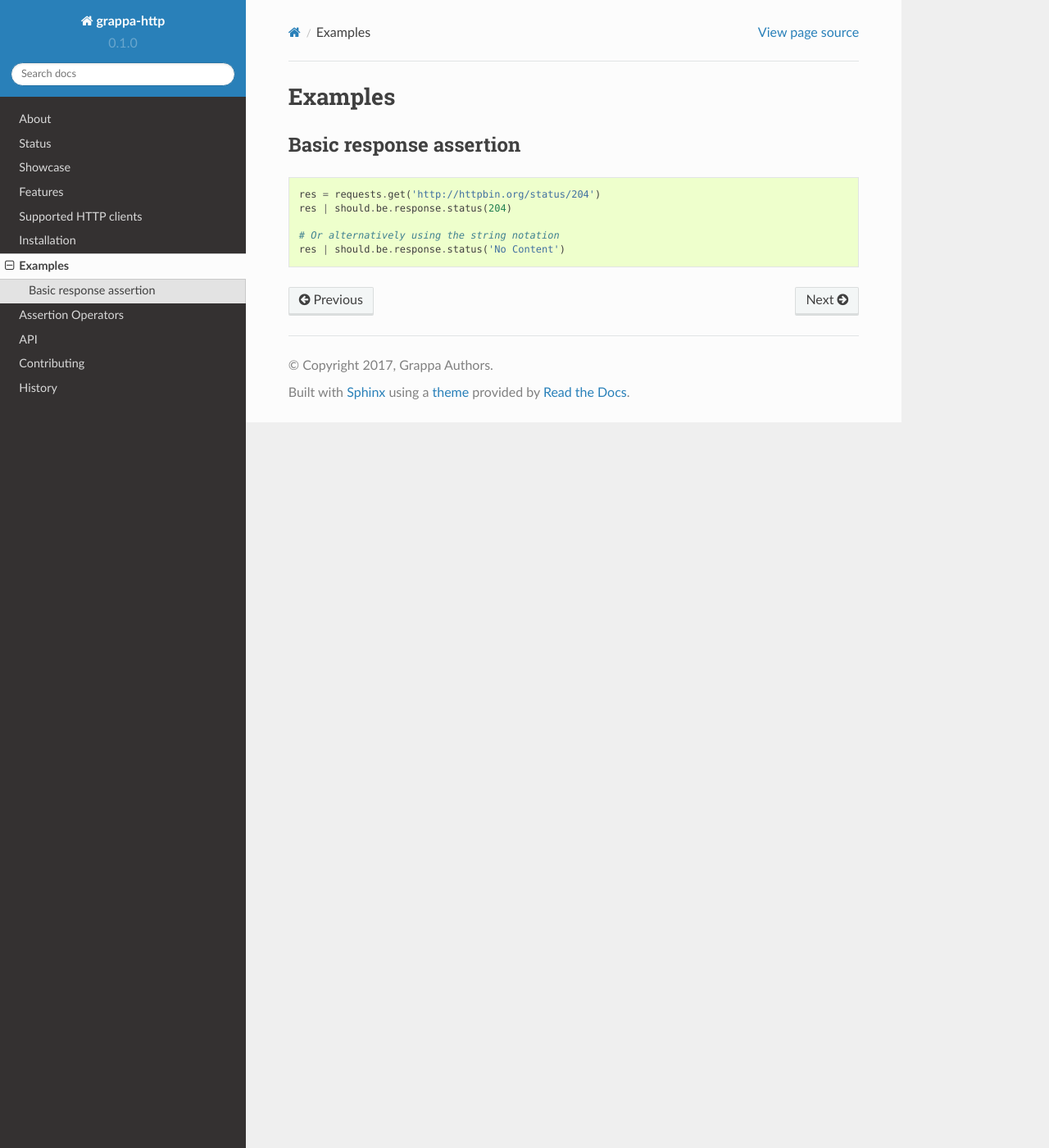
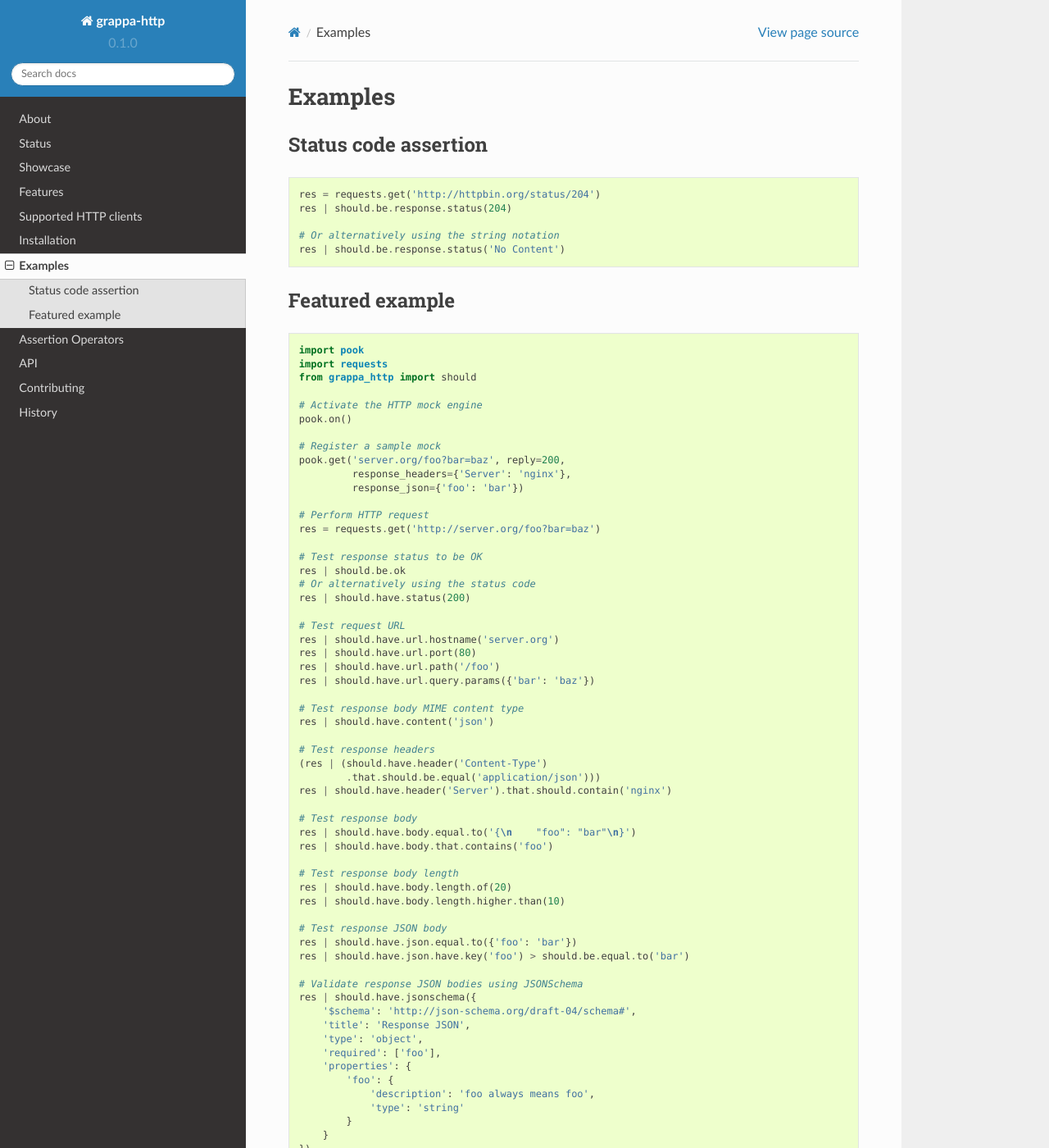
Before and after one commit to grappa-py/http, a Sphinx documentation site: the page built from docs/examples.rst, in a window 1280 px wide and 1400 px high. Shown: the whole window at 82% size. Built offline with Sphinx 7.4.7 and the Read the Docs theme 2.0.0, drawn with Linux system fonts in a browser that asks for light colours; pages that are not in the unit, such as notebooks, are missing from menus.

Commit message:
feat(examples): add featured example

```diff
--- a/docs/examples.rst
+++ b/docs/examples.rst
@@ -1,8 +1,8 @@
 Examples
 ========
 
-Basic response assertion
-------------------------
+Status code assertion
+---------------------
 
 .. code-block:: python
 
@@ -12,3 +12,68 @@ Basic response assertion
 
     # Or alternatively using the string notation
     res | should.be.response.status('No Content')
+
+Featured example
+----------------
+
+.. code-block:: python
+
+    import pook
+    import requests
+    from grappa_http import should
+
+    # Activate the HTTP mock engine
+    pook.on()
+
+    # Register a sample mock
+    pook.get('server.org/foo?bar=baz', reply=200,
+             response_headers={'Server': 'nginx'},
+             response_json={'foo': 'bar'})
+
+    # Perform HTTP request
+    res = requests.get('http://server.org/foo?bar=baz')
+
+    # Test response status to be OK
+    res | should.be.ok
+    # Or alternatively using the status code
+    res | should.have.status(200)
+
+    # Test request URL
+    res | should.have.url.hostname('server.org')
+    res | should.have.url.port(80)
+    res | should.have.url.path('/foo')
+    res | should.have.url.query.params({'bar': 'baz'})
+
+    # Test response body MIME content type
+    res | should.have.content('json')
+
+    # Test response headers
+    (res | (should.have.header('Content-Type')
+            .that.should.be.equal('application/json')))
+    res | should.have.header('Server').that.should.contain('nginx')
+
+    # Test response body
+    res | should.have.body.equal.to('{\n    "foo": "bar"\n}')
+    res | should.have.body.that.contains('foo')
+
+    # Test response body length
+    res | should.have.body.length.of(20)
+    res | should.have.body.length.higher.than(10)
+
+    # Test response JSON body
+    res | should.have.json.equal.to({'foo': 'bar'})
+    res | should.have.json.have.key('foo') > should.be.equal.to('bar')
+
+    # Validate response JSON bodies using JSONSchema
+    res | should.have.jsonschema({
+        '$schema': 'http://json-schema.org/draft-04/schema#',
+        'title': 'Response JSON',
+        'type': 'object',
+        'required': ['foo'],
+        'properties': {
+            'foo': {
+                'description': 'foo always means foo',
+                'type': 'string'
+            }
+        }
+    })
```
